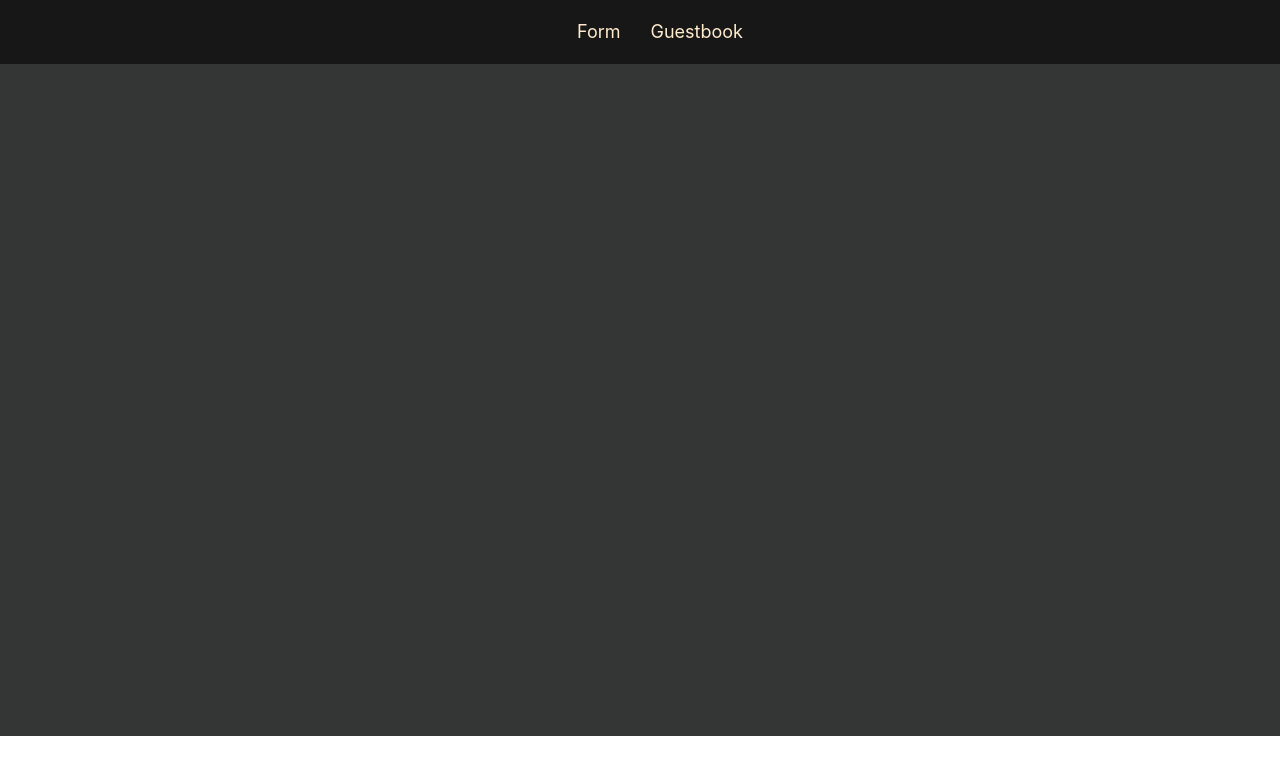
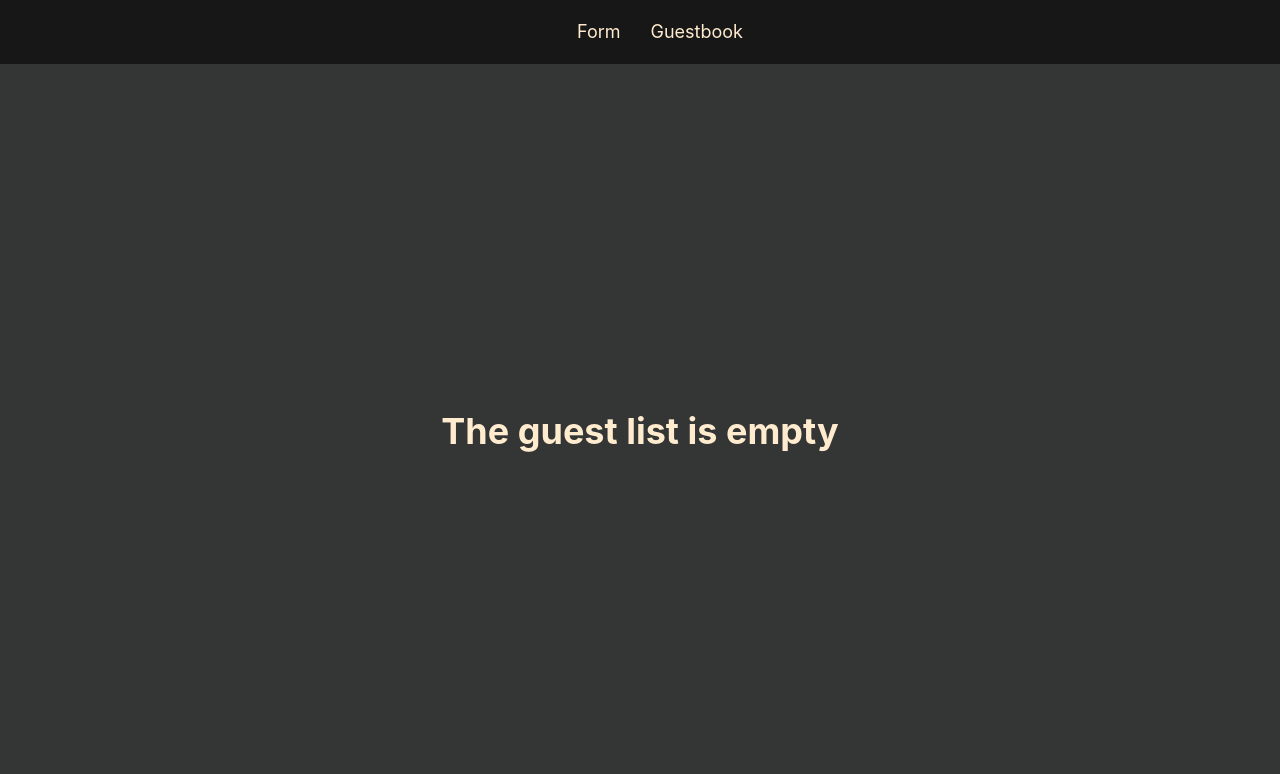
Before and after one commit to Alex-tq/guestbook, a Next.js app: page /feed in a window 1280 px wide. Shown: the top 774 px of the page. Built offline with nearby package versions, Linux system fonts and the light colour scheme.

Commit message:
some ui improvements

```diff
--- a/components/Form.js
+++ b/components/Form.js
@@ -39,7 +39,7 @@ export default function Form(props) {
 
     return (
         <form className={formStyles.form} onSubmit={handleSubmit}>
-            <h3>Add your name and message</h3>
+            <h3>Add guest name and message</h3>
             <div className="field">
 
                 <input
--- a/package.json
+++ b/package.json
@@ -4,7 +4,7 @@
   "private": true,
   "scripts": {
     "test": "echo \"Error: no test specified\" && exit 1",
-    "dev": "next dev",
+    "dev": "SET NODE_ENV=development & next dev",
     "build": "next build",
     "start": "next start",
     "lint": "next lint"
--- a/pages/feed.js
+++ b/pages/feed.js
@@ -5,6 +5,7 @@ export default function Feed({guests}) {
 
     return (
         <div className="container">
+            {guests.length? <h1>Guest List</h1>: <h1>The guest list is empty</h1>}
             <GuestList guests={guests}/>
         </div>
     )
--- a/styles/global.css
+++ b/styles/global.css
@@ -13,10 +13,11 @@ body {
 }
 .container{
   display: flex;
+  flex-direction: column;
   justify-content: center;
   align-items: center;
   padding-top: 8vh;
-  min-height: 92vh;
+  min-height: 100vh;
   background-color: rgb(52, 53, 53);
 }
 
@@ -26,3 +27,7 @@ body {
 .error{
   color: red;
 }
+h1{
+  color: blanchedalmond;
+  text-align: center;
+}
```
